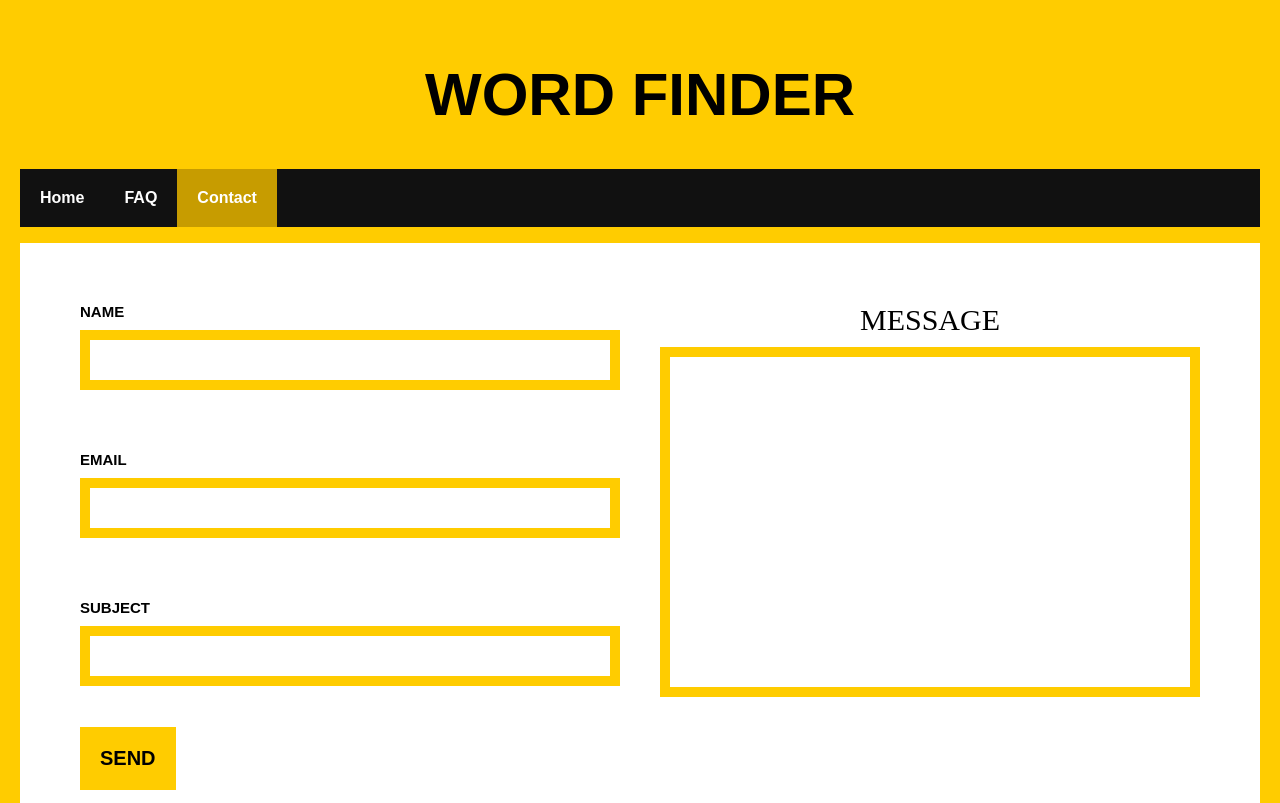
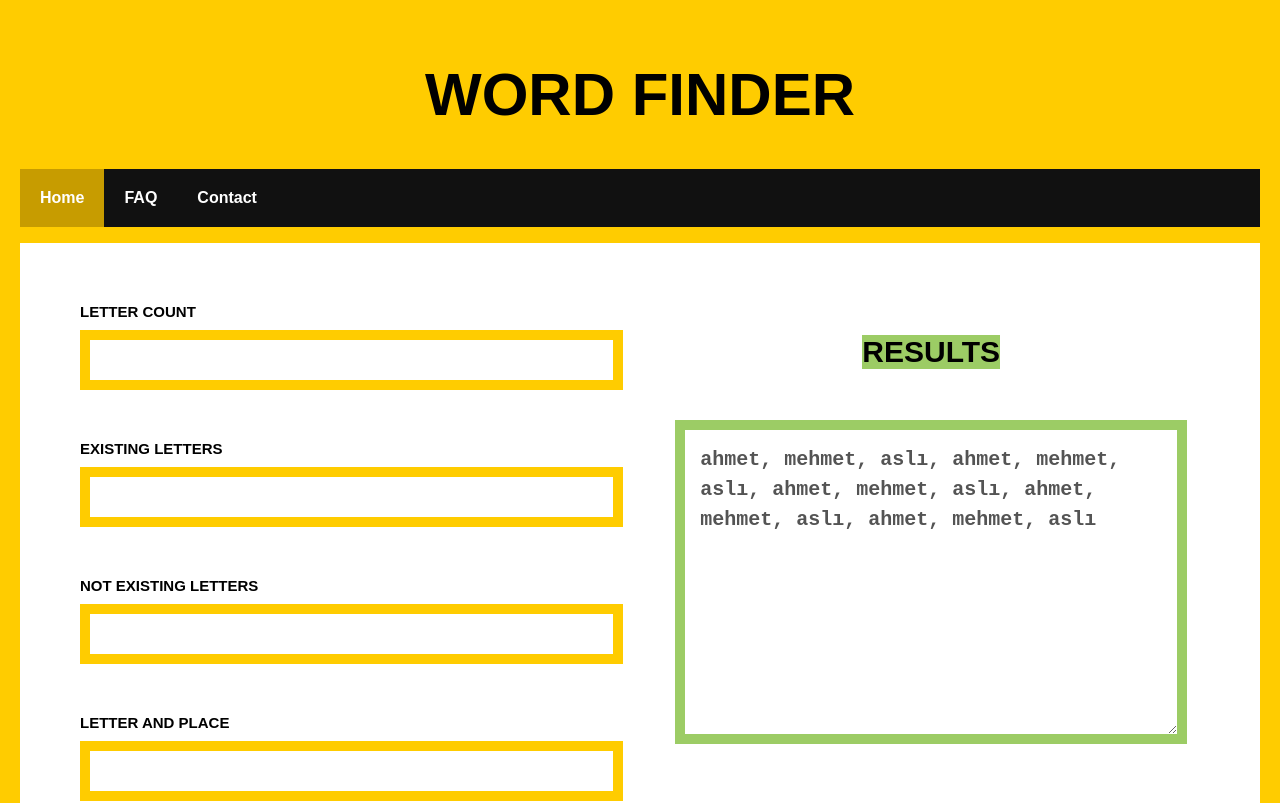
Before and after one commit to berke-cura/word-finder, a React (Create React App) app: page /#/ in a window 1280 px wide. Before the commit this address led to /#/contact. Shown: the top 803 px of the page. Built offline with nearby package versions, Linux system fonts and the light colour scheme.

Commit message:
css updates

```diff
--- a/src/contact.js
+++ b/src/contact.js
@@ -43,7 +43,7 @@ const Contact = () => {
         <div className="grid-item item1"><label>NAME<input type="text" name="Name" onChange={(e) => setName(e.target.value)}/></label></div>
         <div className="grid-item item2"><label>EMAIL<input type="text" name="Email" onChange={(e) => setEmail(e.target.value)}/></label></div>
         <div className="grid-item item3"><label>SUBJECT<input type="text" name="Subject" onChange={(e) => setSubject(e.target.value)}/></label></div>
-        <div className="grid-item item4"><label>MESSAGE<input type="text" name="Message" onChange={(e) => setMessage(e.target.value)}/></label></div>
+       <textarea value="Type your message here.">MESSAGE<input type="text" name="Subject" onChange={(e) => setMessage(e.target.value)}/></textarea>
         <button type="submit" onClick={click} >SEND</button>
         <Modal show={isSubmit} hide={setIsSubmit}></Modal>
       </div>
--- a/src/copy.js
+++ b/src/copy.js
@@ -14,7 +14,7 @@ class Home extends Component {
                 <div className="grid-item item3A"><label>NOT EXISTING LETTERS<input type="text"  name="Not Existing Letters"/></label></div>
                 <div className="grid-item item4A"><label>LETTER AND PLACE<input type="text"  name="Letter and Place"/></label></div>
                 <h1>RESULTS</h1>
-                <textarea disabled={true} >{result}</textarea>
+                <textarea disabled={true} defaultValue={result}></textarea>
                 <button type="submit">SEARCH</button>
             </div>
 
--- a/src/index.css
+++ b/src/index.css
@@ -132,6 +132,7 @@ ul.header li a {
   padding: 20px;
 }
 
+
 .grid-item {
   background-color: rgb(255, 255, 255);
   text-align: center;
@@ -157,7 +158,7 @@ ul.header li a {
   margin-bottom: 10px;
   text-align: left;
 }
-.item1 input, .contact textarea, .contact select {
+.item1 input, .item1 textarea, .item1 select {
   width: 100%;
   padding: 10px 15px;
   margin: 10px 0;
@@ -185,7 +186,7 @@ ul.header li a {
   margin-bottom: 20px;
   text-align: left;
 }
-.item2 input, .contact textarea, .contact select {
+.item2 input, .item2 textarea, .item2 select {
   width: 100%;
   padding: 10px 15px;
   margin: 10px 0;
@@ -213,7 +214,7 @@ ul.header li a {
   margin-bottom: 20px;
   text-align: left;
 }
-.item3 input, .contact textarea, .contact select {
+.item3 input, .item3 textarea, .item3 select {
   width: 100%;
   padding: 10px 15px;
   margin: 10px 0;
@@ -227,7 +228,13 @@ ul.header li a {
   grid-column: 2;
   grid-row: 1/4;
 }
-
+.item4 label {
+  text-align: left;
+  display: block;
+  font-weight:bold;
+  font-family: sans-serif;
+  font-size: 15px;
+}
 .item4 h2{
   font-size: 20px;
   color: #111;
@@ -249,31 +256,31 @@ ul.header li a {
 
 .grid-container button{
   background: #FFCC00;
+  grid-column: 2;
+  grid-row: 3;
   border: 0;
-  padding: 20px;
+  padding: 10px 15px;
   cursor: pointer;
   font-size: 20px;
   font-weight: bold;
 
-
-  margin-top: 0px;
-  margin-left: 20px;
-  margin-right: auto;
+  margin: auto;
   width: auto;
+  height: auto;
 }
 
-.grid-container textarea{
+
+.grid-container textarea {
   grid-column: 2;
-  grid-row: 2/4;
+  grid-row: 1/2;
   width:80%;
   height: 100%;
-  border:10px solid #9ccc65;
+  border:10px solid #FFCC00;
   font-size: 20px;
-  padding: 15px;
+  padding: 25px;
+  margin: auto;
   font-weight: bolder;
   background-color: #ffffff;
-  margin: auto;
-  flex: auto;
   line-height: 1.5em;
 }
 
@@ -291,6 +298,8 @@ ul.header li a {
   background-color: #ffffff;
   padding: 20px;
 }
+
+
 
 .grid-item {
   background-color: rgb(255, 255, 255);
```
